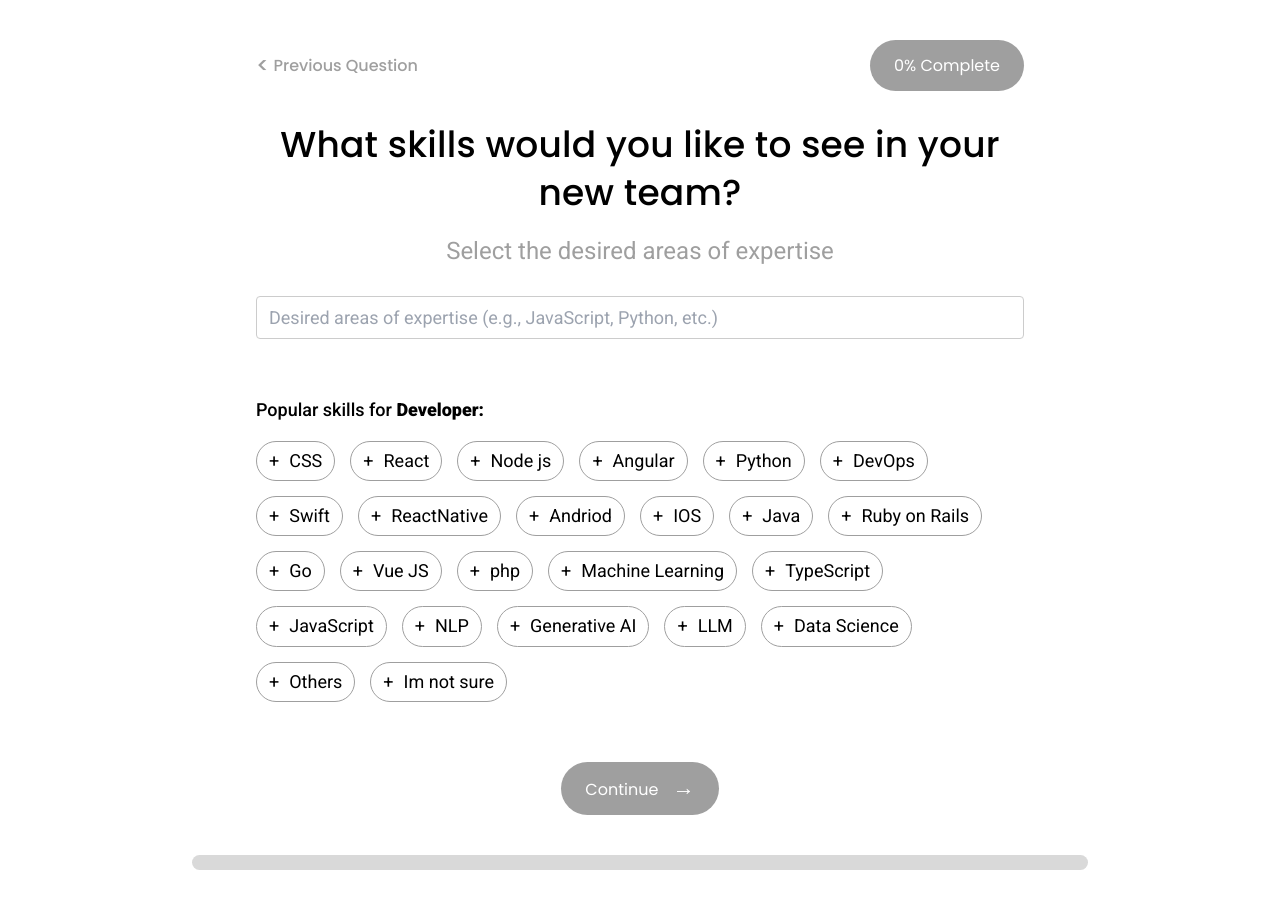
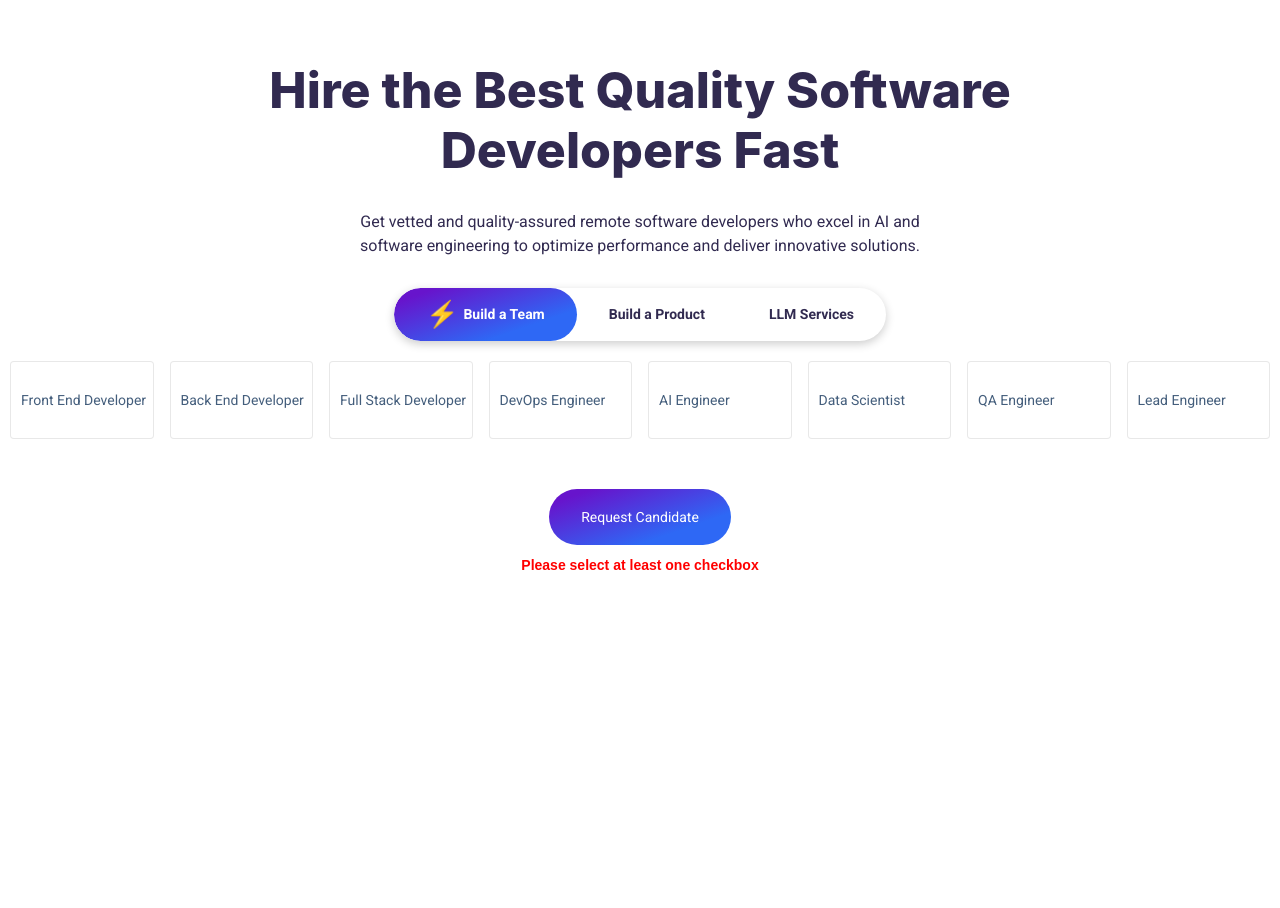
Before and after one commit to zohaibwebdev/codeAnalytics-dashboard, a Next.js app: page / in a window 1280 px wide. Both pictures are taken after a click on the button "Request Candidate". After the commit the page ends 800 px from the top, so only its background shows below. Built offline with nearby package versions, Linux system fonts and the light colour scheme.

Commit message:
feat: step validation and dynamic progress bar added

```diff
--- a/src/components/hero-section/HeroSection.jsx
+++ b/src/components/hero-section/HeroSection.jsx
@@ -1,35 +1,79 @@
-'use client';
-import React, { useState } from 'react';
-import styles from './HeroSection.module.css';
-import { useMultiStepForm } from '../../context/MultiStepContext';
+"use client";
+import React, { useState, useEffect } from "react";
+import styles from "./HeroSection.module.css";
+import { useMultiStepForm } from "../../context/MultiStepContext";
 
+const teamData = [
+  { key: "frontend", label: "Front End Developer" },
+  { key: "backend", label: "Back End Developer" },
+  { key: "fullstack", label: "Full Stack Developer" },
+  { key: "devops", label: "DevOps Engineer" },
+  { key: "ai", label: "AI Engineer" },
+  { key: "data", label: "Data Scientist" },
+  { key: "qa", label: "QA Engineer" },
+  { key: "lead", label: "Lead Engineer" },
+];
+
+const productData = [
+  { key: "webapp", label: "Web Application" },
+  { key: "mobileapp", label: "Mobile Application" },
+  { key: "saas", label: "SaaS Platform" },
+  { key: "ecommerce", label: "E-commerce Solution" },
+  { key: "dashboard", label: "Data Dashboard" },
+  { key: "crm", label: "CRM System" },
+  { key: "cms", label: "Content Management System" },
+  { key: "api", label: "API Development" },
+];
+
+const llmServicesData = [
+  { key: "chatbot", label: "Chatbot Development" },
+  { key: "summarization", label: "Text Summarization" },
+  { key: "translation", label: "Machine Translation" },
+  { key: "contentgen", label: "Content Generation" },
+  { key: "sentiment", label: "Sentiment Analysis" },
+  { key: "questionanswering", label: "Question Answering Systems" },
+  { key: "customllm", label: "Custom LLM Solutions" },
+];
 
 const HeroSection = () => {
-  const {next} = useMultiStepForm()
-  const [clicked, setClicked] = useState(null);
-  const [roles, setRoles] = useState([
-    { key: 'frontend', label: 'Front End Developer', active: false },
-    { key: 'backend', label: 'Back End Developer', active: false },
-    { key: 'fullstack', label: 'Full Stack Developer', active: false },
-    { key: 'devops', label: 'DevOps Engineer', active: false },
-    { key: 'ai', label: 'AI Engineer', active: false },
-    { key: 'data', label: 'Data Scientist', active: false },
-    { key: 'qa', label: 'QA Engineer', active: false },
-    { key: 'lead', label: 'Lead Engineer', active: false },
-  ]);
+  const { next } = useMultiStepForm();
+  const [clicked, setClicked] = useState("team");
+  const [activeRoles, setActiveRoles] = useState(new Set());
+  const [error, setError] = useState(null);
+  const [refresh, setRefresh] = useState(false); // State to force re-render
 
   const handleClick = (button) => {
     setClicked(button);
   };
 
   const handleCheckboxClick = (key) => {
-    setRoles((prevRoles) =>
-      prevRoles.map((role) =>
-        role.key === key ? { ...role, active: !role.active } : role
-      )
-    );
+    setActiveRoles((prevActiveRoles) => {
+      const newActiveRoles = new Set(prevActiveRoles);
+      if (newActiveRoles.has(key)) {
+        newActiveRoles.delete(key);
+      } else {
+        newActiveRoles.add(key);
+      }
+      return newActiveRoles; // Return updated roles
+    });
+    setError(false); // Reset error state on checkbox click
+
+    // Force a re-render
+    setRefresh((prev) => !prev); // Toggle refresh state
   };
-  const handleNext = ()=> next()
+
+  const isAnyCheckboxActive = activeRoles.size > 0;
+
+  const handleNext = () => {
+    if (isAnyCheckboxActive) {
+      next();
+    } else {
+      setError(true);
+    }
+  };
+
+  const roles = clicked === "team" ? teamData : clicked === "product" ? productData : llmServicesData;
+
   return (
     <section className={styles.heroSection}>
       <div className={styles.headingContainer}>
@@ -44,27 +88,20 @@ const HeroSection = () => {
           </p>
           <div className={styles.headingButtons}>
             <button
-              className={`${styles.button} ${
-                clicked === 'team' ? styles.clicked : ''
-              }`}
-              onClick={() => handleClick('team')}
+              className={`${styles.button} ${clicked === "team" ? styles.clicked : ""}`}
+              onClick={() => handleClick("team")}
             >
-              <span>⚡</span>
-              Build a Team
+              <span>⚡</span> Build a Team
             </button>
             <button
-              className={`${styles.button} ${
-                clicked === 'product' ? styles.clicked : ''
-              }`}
-              onClick={() => handleClick('product')}
+              className={`${styles.button} ${clicked === "product" ? styles.clicked : ""}`}
+              onClick={() => handleClick("product")}
             >
               Build a Product
             </button>
             <button
-              className={`${styles.button} ${
-                clicked === 'llm' ? styles.clicked : ''
-              }`}
-              onClick={() => handleClick('llm')}
+              className={`${styles.button} ${clicked === "llm" ? styles.clicked : ""}`}
+              onClick={() => handleClick("llm")}
             >
               LLM Services
             </button>
@@ -73,18 +110,23 @@ const HeroSection = () => {
       </div>
       <div className={styles.checkBoxContainer}>
         {roles.map((role) => (
-          <button
+          <div
             key={role.key}
-            className={`${
-              role.active ? styles.checkedButton : styles.checkButton
-            }`}
+            className={`${activeRoles.has(role.key) ? styles.checkedButton : styles.checkButton}`}
             onClick={() => handleCheckboxClick(role.key)}
           >
             {role.label}
-          </button>
+          </div>
         ))}
       </div>
-      <button className={styles.hireButton} onClick={handleNext}>Request Candidate</button>
+      <div className={styles.next}>
+        <button className={styles.hireButton} onClick={handleNext}>
+          Request Candidate
+        </button>
+        {error && (
+          <p className={styles.error}>Please select at least one checkbox</p>
+        )}
+      </div>
     </section>
   );
 };
--- a/src/components/hero-section/HeroSection.module.css
+++ b/src/components/hero-section/HeroSection.module.css
@@ -128,8 +128,7 @@
 
 .button:hover,
 .button:active,
-.clicked,
-.checkButton:hover {
+.clicked {
   background: linear-gradient(
     161deg,
     #6714cc 0%,
@@ -169,6 +168,7 @@
   display: flex;
   align-items: center;
   padding-left: 10px;
+  cursor: pointer;
 }
 .checkedButton {
   width: 143.5px;
@@ -194,13 +194,10 @@
   display: flex;
   align-items: center;
   padding-left: 10px;
+  cursor: pointer;
 }
 .hireButton {
-  display: inline-flex;
-  height: 60px;
-  padding: 0px 35.914px 0px 31.086px;
-  align-items: center;
-  flex-shrink: 0;
+  padding: 20px 32px;
   border-radius: 100px;
   background: linear-gradient(
     161deg,
@@ -214,5 +211,20 @@
   font-style: normal;
   font-weight: 400;
   line-height: normal;
+}
+
+.error {
+  color: red;
+  font-weight: bold;
+  font-size: 14px;
+  margin: 0;
+}
+
+.next {
   margin-top: 30px;
+  display: flex;
+  flex-direction: column;
+  gap: 10px;
+  align-items: center;
+  width: 100%;
 }
--- a/src/components/hire-section/HireSection.jsx
+++ b/src/components/hire-section/HireSection.jsx
@@ -1,14 +1,18 @@
-'use client'
+'use client';
 import React, { useState } from "react";
 import styles from "./HireSection.module.css";
 import Image from "next/image";
 import { useMultiStepForm } from '../../context/MultiStepContext';
 
 const HireSection = () => {
-  const {next, back} = useMultiStepForm()
-  const handleNext = ()=> next()
-  const handleBack = ()=> back()
-  const [progressWidth, setProgressWidth] = useState(20);
+  const { next, back, progress } = useMultiStepForm();
+  const handleNext = () => next();
+  const handleBack = () => back();
+
+  const handlePanelClick = () => {
+    handleNext();
+  };
+
   return (
     <section className={styles.hireSection}>
       <div className={styles.mainContainer}>
@@ -16,7 +20,7 @@ const HireSection = () => {
           <button className={styles.prevButton} onClick={handleBack}>
             <span>&lt;</span> Previous Question
           </button>
-          <button className={styles.nextButton} onClick={handleNext}>20% Complete</button>
+          <button className={styles.nextButton}><span>{progress}%</span> Complete</button>
         </div>
         <div className={styles.headingContainer}>
           <h1>How many team members do you require?</h1>
@@ -27,19 +31,19 @@ const HireSection = () => {
       </div>
       <div className={styles.spacer}>
         <div className={styles.hireDiv}>
-          <div className={styles.panel}>
+          <div className={styles.panel} onClick={handlePanelClick}>
             <Image src="/images/oneEng.png" width={60} height={60} />
             <p>One Engineer</p>
           </div>
-          <div className={styles.panel}>
+          <div className={styles.panel} onClick={handlePanelClick}>
             <Image src="/images/smallteam.png" width={60} height={60} />
             <p>A small team</p>
           </div>
-          <div className={styles.panel}>
+          <div className={styles.panel} onClick={handlePanelClick}>
             <Image src="/images/large-team.png" width={60} height={60} />
             <p>A large team</p>
           </div>
-          <div className={styles.panel}>
+          <div className={styles.panel} onClick={handlePanelClick}>
             <Image src="/images/not-sure.png" width={60} height={60} />
             <p>I am not sure</p>
           </div>
@@ -47,7 +51,7 @@ const HireSection = () => {
         <div className={styles.progress}>
           <div
             className={styles.progressBar}
-            style={{ width: `${progressWidth}%` }}
+            style={{ width: `${progress}%` }}
           ></div>
         </div>
       </div>
--- a/src/components/joining-section/JoiningSection.jsx
+++ b/src/components/joining-section/JoiningSection.jsx
@@ -5,10 +5,16 @@ import Image from "next/image";
 import { useMultiStepForm } from '../../context/MultiStepContext';
 
 const JoiningSection = () => {
-  const {next, back} = useMultiStepForm()
+  const { next, back, progress } = useMultiStepForm();
   const [progressWidth, setProgressWidth] = useState(40);
-  const handleNext = ()=> next()
-  const handleBack = ()=> back()
+
+  const handleNext = () => next();
+  const handleBack = () => back();
+
+  const handlePanelClick = (panelIndex) => {
+    handleNext();
+  };
+
   return (
     <section className={styles.joiningSection}>
       <div className={styles.mainContainer}>
@@ -16,7 +22,7 @@ const JoiningSection = () => {
           <button className={styles.prevButton} onClick={handleBack}>
             <span>&lt;</span> Previous Question
           </button>
-          <button className={styles.nextButton} >40% Complete</button>
+          <button className={styles.nextButton}>{progress}% Complete</button>
         </div>
         <div className={styles.headingContainer}>
           <h1>When do you need the developer to start?</h1>
@@ -25,19 +31,19 @@ const JoiningSection = () => {
       </div>
       <div className={styles.spacer}>
         <div className={styles.joiningDiv}>
-          <div className={styles.panel}>
+          <div className={styles.panel} onClick={() => handlePanelClick(0)}>
             <Image src="/images/immediatly.png" width={60} height={60} />
             <p>Immediately</p>
           </div>
-          <div className={styles.panel}>
+          <div className={styles.panel} onClick={() => handlePanelClick(1)}>
             <Image src="/images/in-1-week.png" width={60} height={60} />
             <p>In 1 to 2 weeks</p>
           </div>
-          <div className={styles.panel}>
+          <div className={styles.panel} onClick={() => handlePanelClick(2)}>
             <Image src="/images/2-weeks.png" width={60} height={60} />
             <p>&gt; 2 weeks from now</p>
           </div>
-          <div className={styles.panel}>
+          <div className={styles.panel} onClick={() => handlePanelClick(3)}>
             <Image src="/images/not-sure.png" width={60} height={60} />
             <p>I am not sure</p>
           </div>
@@ -45,7 +51,7 @@ const JoiningSection = () => {
         <div className={styles.progress}>
           <div
             className={styles.progressBar}
-            style={{ width: `${progressWidth}%` }}
+            style={{ width: `${progress}%` }}
           ></div>
         </div>
       </div>
--- a/src/components/skills-section/SkillSection.jsx
+++ b/src/components/skills-section/SkillSection.jsx
@@ -1,17 +1,40 @@
-'use client'
+'use client';
 import React, { useState } from "react";
 import styles from "./SkillSection.module.css";
 import { useMultiStepForm } from '../../context/MultiStepContext';
 
+const SkillSection = () => {
+    const skills = [
+        'CSS', 'React', 'Node js', 'Angular', 'Python', 'DevOps',
+        'Swift', 'ReactNative', 'Android', 'IOS', 'Java', 'Ruby on Rails',
+        'Go', 'Vue JS', 'PHP', 'Machine Learning', 'TypeScript',
+        'JavaScript', 'NLP', 'Generative AI', 'LLM', 'Data Science',
+        'Others', 'I am not sure'
+    ];
 
-const SkillSection = () => {
-    const skills = ['CSS','React','Node js','Angular','Python','DevOps', 'Swift','ReactNative','Andriod','IOS','Java','Ruby on Rails', 'Go','Vue JS','php','Machine Learning','TypeScript','JavaScript','NLP','Generative AI','LLM','Data Science','Others','Im not sure'
-    ]
+    const [selectedSkills, setSelectedSkills] = useState([]);
+    const [error, setError] = useState(null)
+    const { next, back, progress } = useMultiStepForm();
 
-    const [progressWidth, setProgressWidth] = useState(0);
-    const {next, back} = useMultiStepForm()
-    const handleNext = ()=> next()
-    const handleBack = () => back()
+    const handleSkillClick = (skill) => {
+        setSelectedSkills((prevSelected) =>
+            prevSelected.includes(skill)
+                ? prevSelected.filter((s) => s !== skill)
+                : [...prevSelected, skill]
+        );
+        setError(false)
+    };
+
+    const handleNext = () => {
+        if (selectedSkills.length > 0) {
+            next();
+        } else {
+           setError(prev => !prev)
+        }
+    };
+
+    const handleBack = () => back();
+
     return (
         <section className={styles.skillSection}>
             <div className={styles.mainContainer}>
@@ -19,8 +42,7 @@ const SkillSection = () => {
                     <button className={styles.prevButton} onClick={handleBack}>
                         <span>&lt;</span> Previous Question
                     </button>
-
-          <button className={styles.nextButton}>0% Complete</button>
+                    <button className={styles.nextButton}>{progress}% Complete</button>
                 </div>
                 <div className={styles.headingContainer}>
                     <h1>What skills would you like to see in your new team?</h1>
@@ -36,21 +58,28 @@ const SkillSection = () => {
                 <div className={styles.skills}>
                     <h1>Popular skills for <span>Developer:</span></h1>
                     <div className={styles.skillSet}>
-                {skills.map((label,index)=>(
-                <>
-                <div key={index} className={styles.skill}><span>+</span> {label}</div>
-                </>
+                        {skills.map((label, index) => (
+                            <div
+                                key={index}
+                                className={`${styles.skill} ${selectedSkills.includes(label) ? styles.checked : ''}`}
+                                onClick={() => handleSkillClick(label)}
+                            >
+                                <span>+</span> {label}
+                            </div>
                         ))}
                     </div>
                 </div>
                 <div className={styles.continue}>
-          <button className={styles.nextButton} onClick={handleNext}>Continue <span className={styles.continueSpan}>&rarr;</span></button>
+                    <button className={styles.nextButton} onClick={handleNext}>
+                        Continue <span className={styles.continueSpan}>&rarr;</span>
+                    </button>
+                    {error && <p className={styles.error}>Please select at least one skill</p>}
                 </div>
             </div>
             <div className={styles.progress}>
                 <div
                     className={styles.progressBar}
-            style={{ width: `${progressWidth}%` }}
+                    style={{ width: `${progress}%` }}
                 ></div>
             </div>
         </section>
--- a/src/components/skills-section/SkillSection.module.css
+++ b/src/components/skills-section/SkillSection.module.css
@@ -135,9 +135,16 @@
   font-weight: 400;
   line-height: 22.14px;
 }
+.checked{
+  color: white;
+  background-color: #9f9f9f;
+}
 .continue{
-  margin-top: 30px;
-  text-align: center;
+  margin-top: 20px;
+  display: flex;
+  flex-direction: column;
+  gap: 10px;
+  align-items: center;
 }
 .continueSpan{
   font-size: 22px;
@@ -159,3 +166,8 @@
   border-radius: 50px;
   height: 100%;
 }
+.error{
+  color: red;
+  font: 14px;
+  font-weight: bold;
+}
--- a/src/context/MultiStepContext.js
+++ b/src/context/MultiStepContext.js
@@ -1,17 +1,20 @@
-import { createContext, useContext, useState } from 'react';
-import HeroSection from '../components/hero-section/HeroSection';
-import SkillSection from '../components/skills-section/SkillSection';
-import HireSection from '../components/hire-section/HireSection';
-import JoiningSection from '../components/joining-section/JoiningSection';
+import { createContext, useContext, useState } from "react";
+import HeroSection from "../components/hero-section/HeroSection";
+import SkillSection from "../components/skills-section/SkillSection";
+import HireSection from "../components/hire-section/HireSection";
+import JoiningSection from "../components/joining-section/JoiningSection";
 
-// Create the context
 const MultiStepContext = createContext();
 
 export const useMultiStepForm = () => useContext(MultiStepContext);
 
-// Create the provider component
 export const MultiStepProvider = ({ children }) => {
-  const steps = [<HeroSection />, <SkillSection />, <HireSection />, <JoiningSection />];
+  const steps = [
+    <HeroSection />,
+    <SkillSection />,
+    <HireSection />,
+    <JoiningSection />,
+  ];
   const [currentStepIndex, setCurrentStepIndex] = useState(0);
 
   const next = () => {
@@ -28,12 +31,17 @@ export const MultiStepProvider = ({ children }) => {
     });
   };
 
+  // Calculate progress based on current step index
+  const progress = Math.round((currentStepIndex / (steps.length - 1)) * 100);
+
+
   const value = {
     currentStepIndex,
     step: steps[currentStepIndex],
     steps,
     next,
     back,
+    progress, // Include the progress in the context value
   };
 
   return (
```
Lines whose indentation alone changed are shown as unchanged.
